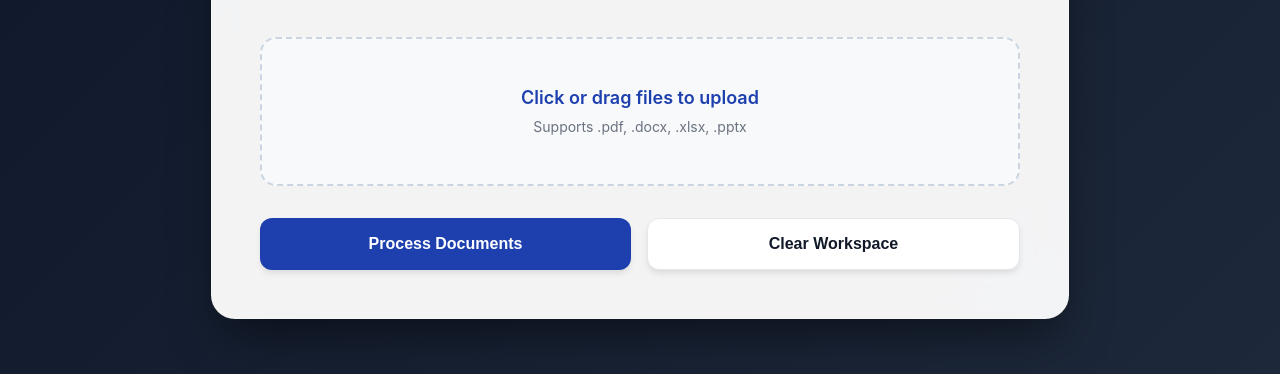
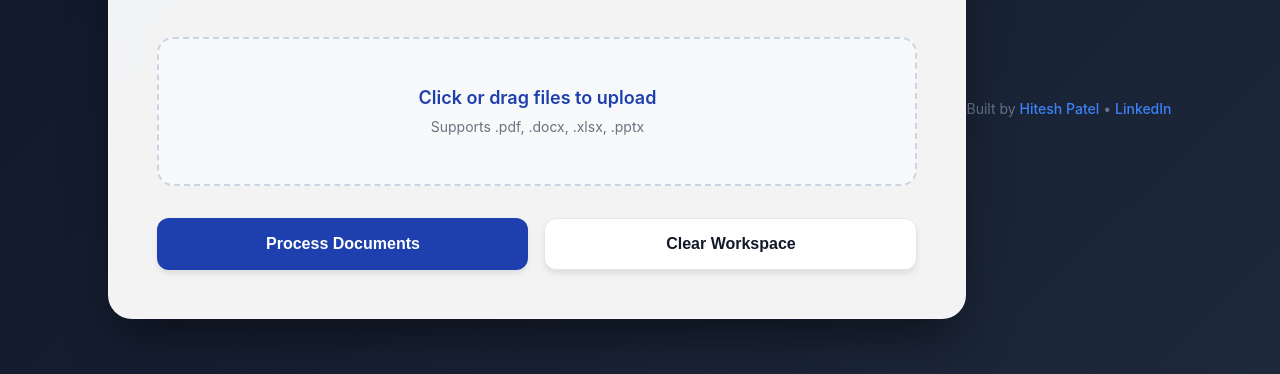
Before and after one commit to hitesh-3539/Markdown-Extractor, a plain HTML site: page static/index.html in a window 1280 px wide. Shown: the part 302-676 px from the top of the page. Drawn offline with Linux system fonts and the light colour scheme.

Commit message:
Added footer

```diff
--- a/static/index.html
+++ b/static/index.html
@@ -27,6 +27,11 @@
             <textarea id="markdownOutput" spellcheck="false" readonly></textarea>
             <button class="btn-primary" onclick="downloadZip()">Download .zip File</button>
         </div>
+    </div>
+
+    <div class="site-footer">
+    Built by <a href="https://github.com/hitesh-3539" target="_blank">Hitesh Patel</a> •
+    <a href="https://www.linkedin.com/in/hitesh-patel-b55497378?utm_source=share_via&utm_content=profile&utm_medium=member_android" target="_blank">LinkedIn</a>
     </div>
 
     <script>
--- a/static/style.css
+++ b/static/style.css
@@ -169,3 +169,25 @@
     from { opacity: 0; transform: translateY(20px); }
     to { opacity: 1; transform: translateY(0); }
 }
+
+/* Site Footer */
+.site-footer {
+    text-align: center;
+    margin-top: 40px;
+    padding-bottom: 20px;
+    color: #64748b; /* A subtle, professional gray */
+    font-size: 14px;
+    font-family: -apple-system, BlinkMacSystemFont, "Segoe UI", Roboto, sans-serif;
+}
+
+.site-footer a {
+    color: #3b82f6; /* Your primary blue */
+    text-decoration: none;
+    font-weight: 500;
+    transition: color 0.2s ease;
+}
+
+.site-footer a:hover {
+    color: #1d4ed8; /* A darker blue when hovered */
+    text-decoration: underline;
+}
```
Also changed, not shown: 1 other file.
